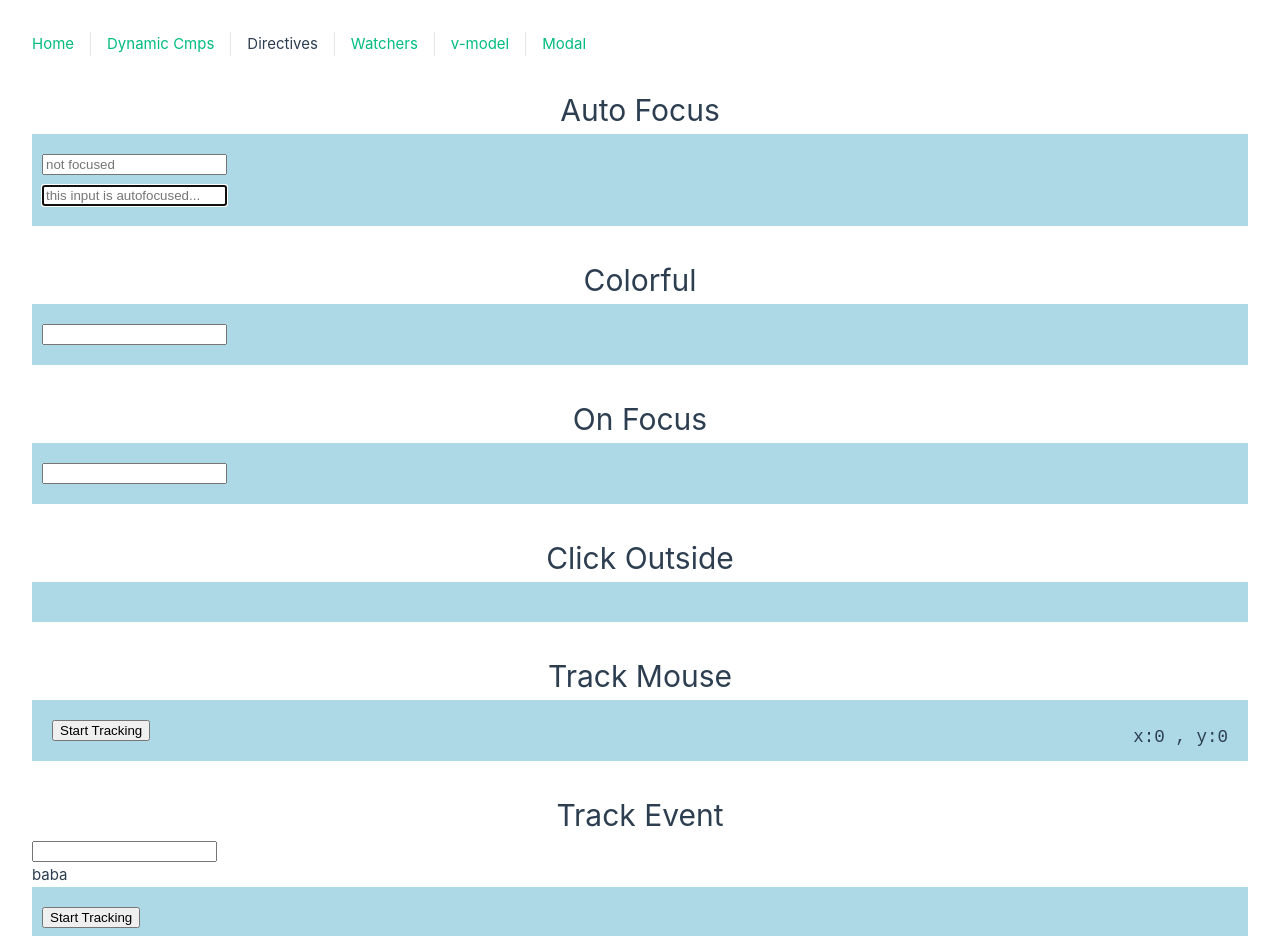
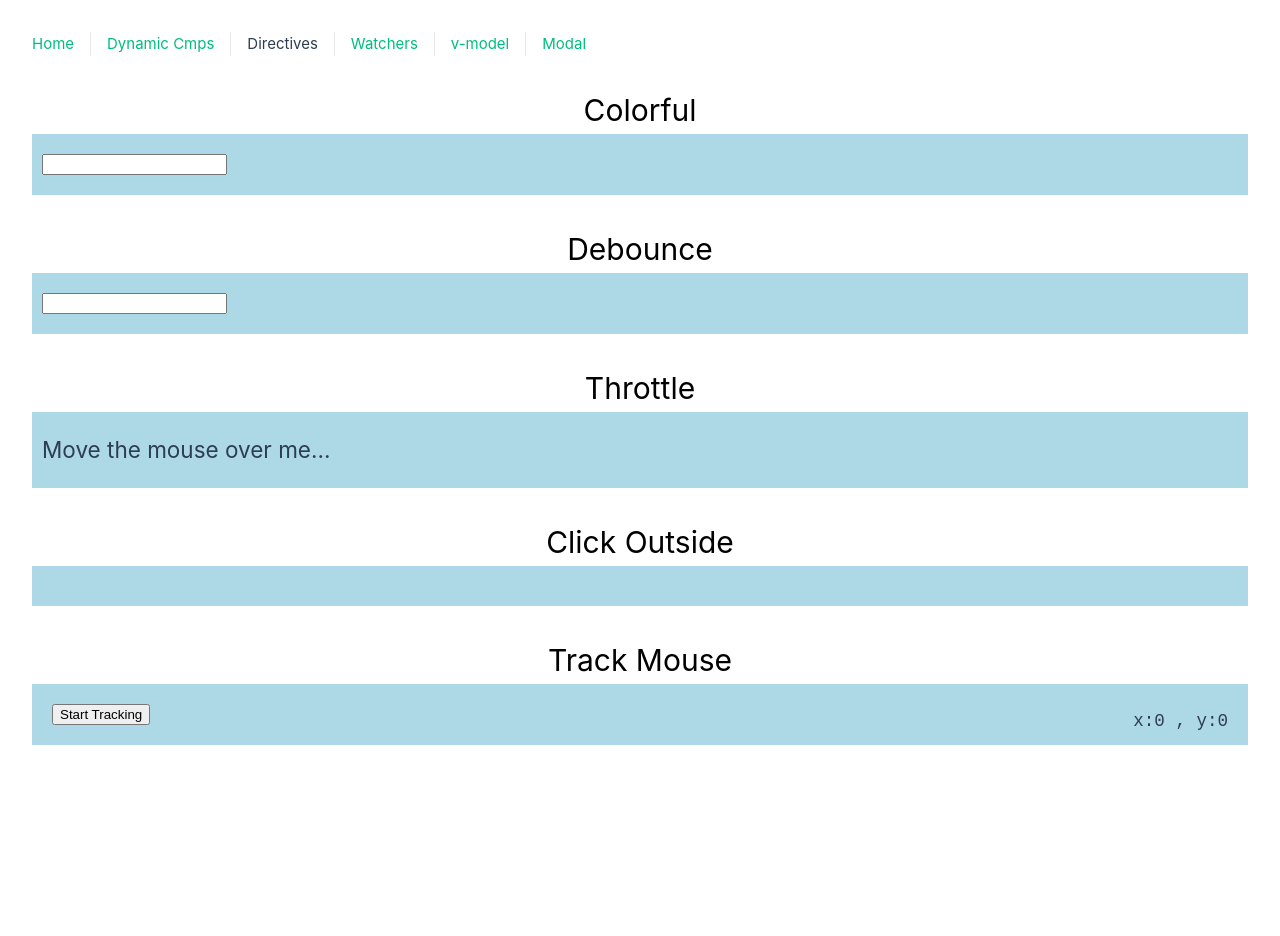
Before and after one commit to shrfrn/vue-extras, a Vue app: page /directives in a window 1280 px wide. Shown: the top 936 px of the page. After the commit the page ends 800 px from the top, so only its background shows below. Built offline with nearby package versions, Linux system fonts and the light colour scheme.

Commit message:
-unnecessary cleanup +debounce & throttle

```diff
--- a/src/directives/autofocus.js
+++ /dev/null
@@ -1,5 +0,0 @@
-export const autofocus = {
-    mounted(el){
-        el.focus()
-    }
-}
--- a/src/directives/colorful.js
+++ b/src/directives/colorful.js
@@ -1,26 +1,12 @@
 export const colorful = {
 
     mounted(el, binding) {
-        const { dir, arg } = binding
+        const { arg } = binding
         const event = arg ? arg : 'input'
 
-        dir._handler = () => setRandomColor(el)
-        dir._event = event
-
-        el.addEventListener(event, dir._handler)
+        el.addEventListener(event, () =>
+            el.style.backgroundColor = getRandomColor())
     },
-
-    unmounted(el, binding) {
-        const { dir } = binding
-        el.removeEventListener(dir._event, dir._handler)
-
-        delete dir._handler
-        delete dir._event
-    },
-}
-
-function setRandomColor(el) {
-    el.style.backgroundColor = getRandomColor()
 }
 
 function getRandomColor() {
--- /dev/null
+++ b/src/directives/debounce.js
@@ -0,0 +1,15 @@
+export const debounce = {
+    mounted(el, { value: handler, arg: ev = 'input', modifiers }) {
+        const [ delay ] = Object.keys(modifiers)
+        el.addEventListener(ev, _debounce(handler, delay))
+    }
+}
+
+function _debounce(func, delay) {
+    let timeoutId
+
+    return (...args) => {
+        clearTimeout(timeoutId)
+        timeoutId = setTimeout(func, delay, ...args)
+    }
+}
--- a/src/directives/focus.js
+++ /dev/null
@@ -1,8 +0,0 @@
-export const focus = {
-    mounted(el, binding){
-        el.addEventListener('focus', () => binding.value(el))
-    },
-    unmounted(el, binding){
-        el.removeEventListener('focus', () => binding.value(el))
-    }
-}
--- /dev/null
+++ b/src/directives/throttle.js
@@ -0,0 +1,18 @@
+export const throttle = {
+    mounted(el, { value: handler, arg: ev = 'input', modifiers }) {
+        const [ delay ] = Object.keys(modifiers)
+        el.addEventListener(ev, _throttle(handler, delay))
+    }
+}
+
+function _throttle(func, delay) {
+    let waiting
+
+    return (...args) => {
+        if (waiting) return
+
+        waiting = true
+        func(...args)
+        setTimeout(() => waiting = false, delay)
+    }
+}
--- a/src/directives/trackevent.js
+++ /dev/null
@@ -1,54 +0,0 @@
-/*
-
-    Track Event Directive
-
-        This will track the specified event on the window:
-        v-trackevent:eventname="handler"
-
-        This will track event for elements carrying the 'track' attribut
-        v-trackevent:eventname.trackers="handler" like this:
-
-        <div track> Some Stuff in here... </div>
-
-        Both the event name argument and the handler value can be
-        dynamicaly binded like this:
-        v-trackevent:[eventname].trackers="handler"
-*/
-
-export const trackevent = {
-    mounted(el, binding){
-        _setHandler(binding)
-    },
-    updated(el, binding){
-        _removeHandler(binding)
-        _setHandler(binding)
-    },
-    unmounted(el, binding){
-        _removeHandler(binding)
-    },
-}
-function _setHandler({ value: handler, arg, modifiers, dir }){
-
-    if(!handler) return
-
-    dir._handler = (ev) => handler(ev)
-    dir._trackedEvent = arg
-
-    if(modifiers.trackers){
-        const els = document.querySelectorAll(`[track]`)
-        els.forEach(el => el.addEventListener(arg, dir._handler))
-    } else {
-        window.addEventListener(arg, dir._handler)
-    }
-}
-function _removeHandler({ modifiers, dir }){
-    if(modifiers.trackers){
-        const els = document.querySelectorAll(`[track]`)
-        els.forEach(el => el.removeEventListener(dir._trackedEvent, dir._handler))
-    } else {
-        window.removeEventListener(dir._trackedEvent, dir._handler)
-    }
-
-    delete dir._handler
-    delete dir._trackedEvent
-}
--- a/src/directives/trackmouse.js
+++ b/src/directives/trackmouse.js
@@ -1,18 +1,12 @@
 export const trackmouse = {
     mounted(el, binding){
-        const { dir } = binding
-        dir._handler = (ev) => onMouseMove(ev, binding)
-        window.addEventListener('mousemove', dir._handler)
-    },
-    unmounted(el, binding){
-        const { dir } = binding
-        window.removeEventListener('mousemove', dir._handler)
-        delete dir._handler
+        window.addEventListener('mousemove',
+            ev => onMouseMove(ev, binding))
     },
 }
-function onMouseMove(ev, binding){
+function onMouseMove({ clientX, clientY }, binding){
     const { value: handler, arg, instance } = binding
+
     if(arg && !instance.$data[arg]) return
-    const { clientX, clientY } = ev
     handler(clientX, clientY)
 }
--- a/src/views/Directives.vue
+++ b/src/views/Directives.vue
@@ -1,22 +1,18 @@
 <template>
-    <h1>Auto Focus</h1>
-    <div class="demo">
-        <input type="text" placeholder="not focused" />
-        <input
-            v-autofocus
-            type="text"
-            placeholder="this input is autofocused..."
-        />
-    </div>
 
     <h1 v-colorful:click>Colorful</h1>
-    <div class="demo" track>
+    <div class="demo">
         <input v-colorful type="text" />
     </div>
 
-    <h1>On Focus</h1>
+    <h1 v-debounce:click.1000="onClick">Debounce</h1>
     <div class="demo">
-        <input v-focus="onFocus" type="text" />
+        <input v-debounce.1000="onInput" type="text" />
+    </div>
+
+    <h1 @click="onClick" v-throttle:click.1000="onThrottledClick" ref="heading">Throttle</h1>
+    <div v-throttle:mousemove.300="onThrottledMouseMove" class="demo">
+        <h2>Move the mouse over me...</h2>
     </div>
 
     <h1>Click Outside</h1>
@@ -30,28 +26,14 @@
         }}</button>
     </div>
 
-    <h1 track>Track Event</h1>
-    <input type="text" track />
-    <p>baba</p>
-
-    <div v-trackevent:[evType]="tracker" class="demo trackevent">
-        <h3 class="coords">x:{{ ev.x }} , y:{{ ev.y }}</h3>
-        <button @click="trackEvent = !trackEvent">{{
-            trackEvent ? 'Stop Tracking' : 'Start Tracking'
-        }}</button>
-        <button @click="toggleEvType">{{
-            evType === 'click' ? 'mousemove' : 'click'
-        }}</button>
-    </div>
 </template>
 
 <script>
-import { autofocus } from '@/directives/autofocus.js'
 import { colorful } from '@/directives/colorful.js'
-import { focus } from '@/directives/focus.js'
 import { clickout } from '@/directives/clickout.js'
 import { trackmouse } from '@/directives/trackmouse.js'
-import { trackevent } from '@/directives/trackevent.js'
+import { debounce } from '@/directives/debounce.js'
+import { throttle } from '@/directives/throttle.js'
 
 export default {
     data() {
@@ -66,13 +48,24 @@ export default {
         }
     },
     methods: {
+        onInput(ev) {
+            console.log(ev.target.value)
+        },
+        onClick(ev) {
+            console.log('clicked on', ev.target)
+        },
+        onThrottledClick() {
+            this.$refs.heading.innerText += '.'
+        },
+        onThrottledMouseMove({ clientX, clientY }) {
+            console.log(clientX, clientY)
+        },
         onFocus(el) {
             console.log('got focus', el)
         },
         onClickOutside() {
             this.clickedOutside = true
             setTimeout(() => this.clickedOutside = false, 1000)
-            console.log('clicked outside..')
         },
         onMouseMove(x, y) {
             this.mouse.x = x
@@ -93,12 +86,11 @@ export default {
         bgcClass(){ return this.clickedOutside ? 'clicked-outside' : '' }
     },
     directives: {
-        autofocus,
         colorful,
-        focus,
         clickout,
         trackmouse,
-        trackevent,
+        debounce,
+        throttle,
     },
 }
 </script>
@@ -106,7 +98,15 @@ export default {
 <style lang="scss">
 h1 {
     margin-block-start: 30px;
+    user-select: none;
+    cursor: pointer;
+    color: black;
+
+    &:active {
+        background-color: whitesmoke;
+    }
 }
+
 h3 {
     font-family: monospace;
 }
```
